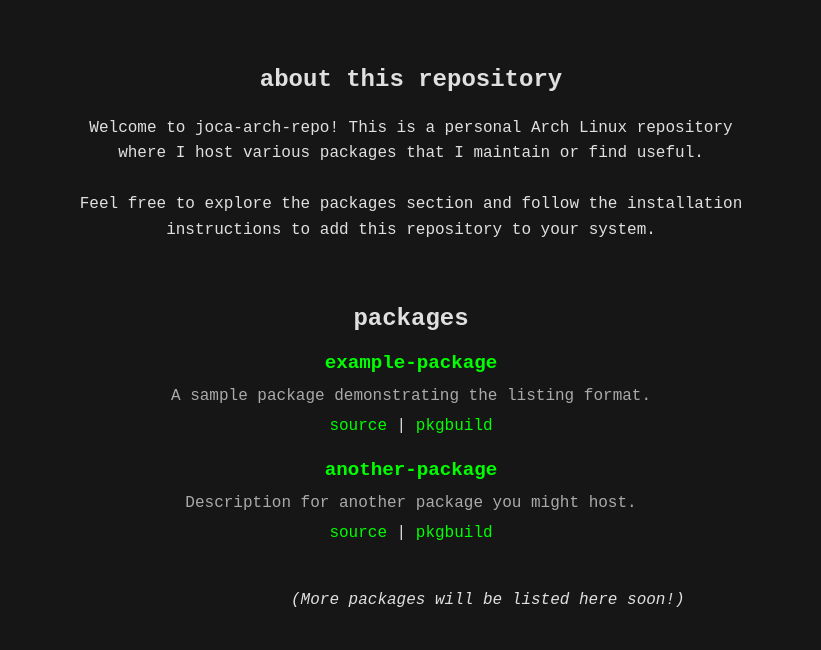
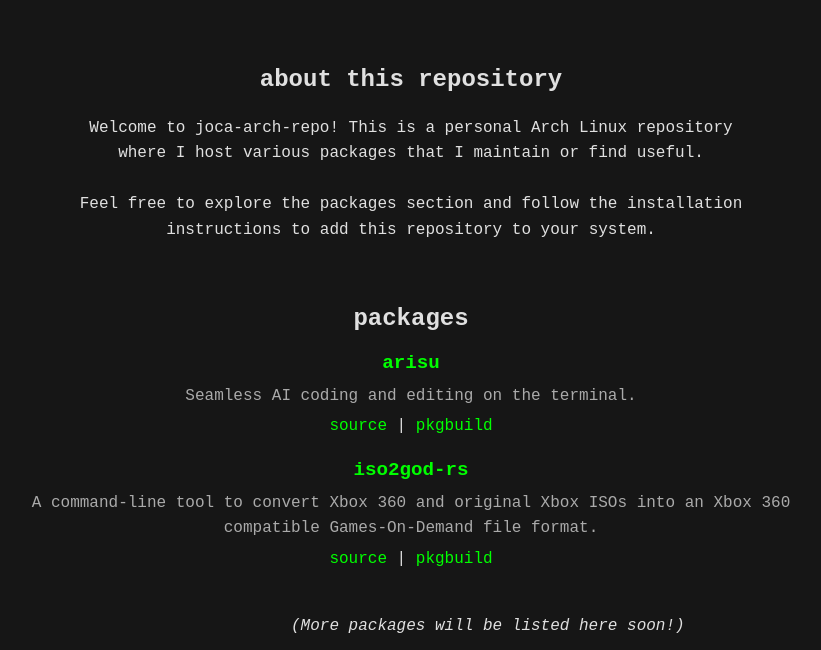
Before and after one commit to Jocadbz/joca-arch-repo, a plain HTML site: page index.html in a window 1280 px wide. Shown: the part 150-800 px from the top of the page, without its empty margins (229-1050 px from the left). Drawn offline with Linux system fonts and the light colour scheme.

Commit message:
Add new packages

```diff
--- a/index.html
+++ b/index.html
@@ -235,14 +235,14 @@
             <h2>packages</h2>
             <div class="package-list">
                 <div class="package-item">
-                    <h3>example-package</h3>
-                    <p>A sample package demonstrating the listing format.</p>
-                    <a href="#" target="_blank">source</a> | <a href="#" target="_blank">pkgbuild</a>
+                    <h3>arisu</h3>
+                    <p>Seamless AI coding and editing on the terminal.</p>
+                    <a href="https://github.com/Jocadbz/arisu" target="_blank">source</a> | <a href="https://github.com/Jocadbz/joca-arch-repo/blob/main/PKGBUILDS/arisu/PKGBUILD" target="_blank">pkgbuild</a>
                 </div>
                 <div class="package-item">
-                    <h3>another-package</h3>
-                    <p>Description for another package you might host.</p>
-                    <a href="#" target="_blank">source</a> | <a href="#" target="_blank">pkgbuild</a>
+                    <h3>iso2god-rs</h3>
+                    <p>A command-line tool to convert Xbox 360 and original Xbox ISOs into an Xbox 360 compatible Games-On-Demand file format.</p>
+                    <a href="https://github.com/iliazeus/iso2god-rs" target="_blank">source</a> | <a href="#" target="_blank">pkgbuild</a>
                 </div>
             </div>
             <p>
```
Also changed, not shown: 16 other files.
